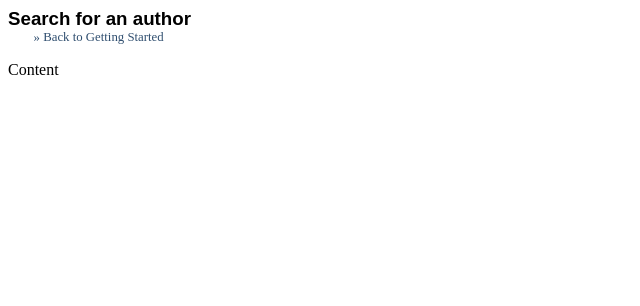
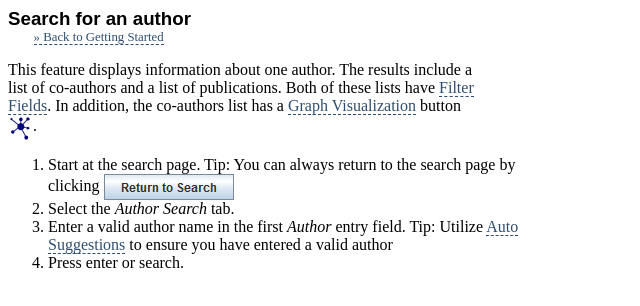
Before and after one commit to wcauchois/coauthor-browser, a plain HTML site: page manual/authorSearch.html in a window 1280 px wide. Shown: the whole page, without its empty margins (0-640 px from the left). Drawn offline with Linux system fonts and the light colour scheme.

Commit message:
Added initial authorSearch man page. Also modified some styles to increase readability and make links stand out a bit more

```diff
--- a/manual/authorSearch.html
+++ b/manual/authorSearch.html
@@ -9,6 +9,12 @@
 <body>
 	<h3>Search for an author</h3>
 	<p class="backLink"><a href="index.html">&raquo; Back to Getting Started</a></p>
-	<p>Content</p>
+	<p>This feature displays information about one author. The results include a list of co-authors and a list of publications. Both of these lists have <a href="filterFields.html">Filter Fields</a>. In addition, the co-authors list has a <a href="graphVisualization.html">Graph Visualization</a> button <img src="img/VisualizeButton.png" />.</p>
+	<ol>
+		<li>Start at the search page. Tip: You can always return to the search page by clicking <img src="img/returnToSearch.png" /></li>
+		<li>Select the <i>Author Search</i> tab.</li>
+		<li>Enter a valid author name in the first <i>Author</i> entry field. Tip: Utilize <a href="autoSuggest.html">Auto Suggestions</a> to ensure you have entered a valid author</li>
+		<li>Press enter or search.</li>
+	</ul>
 </body>
 </html>
--- a/manual/styles.css
+++ b/manual/styles.css
@@ -9,7 +9,7 @@ ul {
 	margin: 0.5em 0 0.5em 0;
 }
 
-li {
+li.before {
 	color: #CCCCCC;
 }
 
@@ -22,19 +22,31 @@ a {
 	color: #2F4E6F;
 }
 
+p, li {
+	width: 30em;
+}
+
+img {
+	vertical-align: middle;
+}
+
 a:link {
+	border-bottom: 1px dashed;
 	text-decoration: none
 }
 
 a:visited {
+	border-bottom: 1px dashed;
 	text-decoration: none
 }
 
 a:active {
+	border-bottom: 1px dashed;
 	text-decoration: none
 }
 
 a:hover {
-	text-decoration: underline;
+	border-bottom: 1px solid;
+	text-decoration: none;
 	color: #98B1C4;
 }
```
Also changed, not shown: manual/index.html (+1 -1 lines), manual/img/VisualizeButton.png (added), manual/img/logo.png (renamed from manual/logo.png), manual/img/returnToSearch.png (added).
